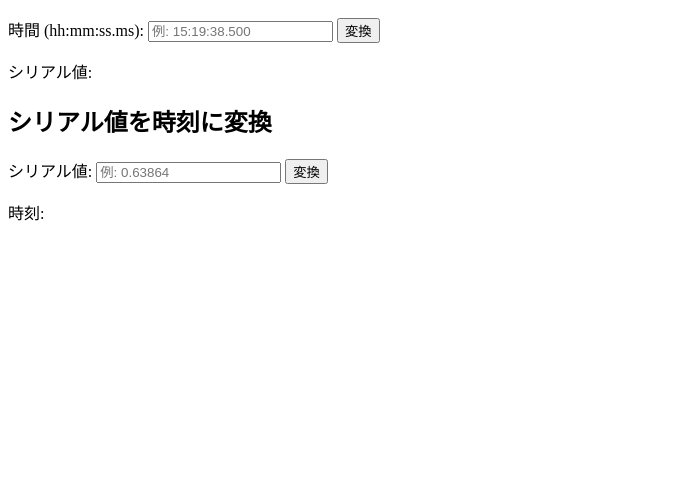
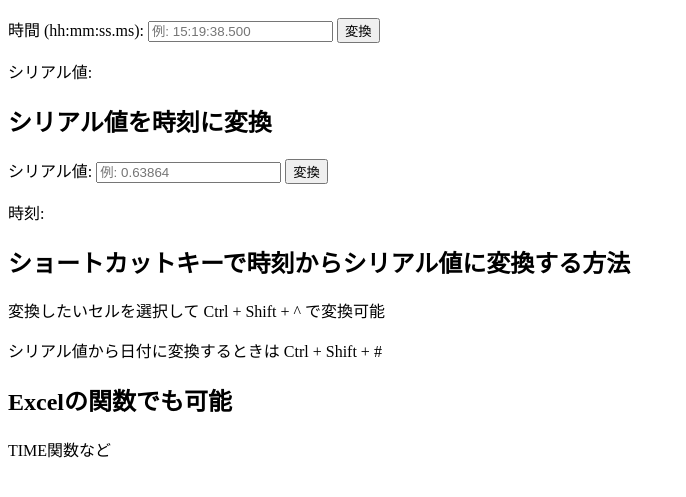
Before and after one commit to y-sugimoto-jcontrol/tools, a plain HTML site: page Excel_TimeToSerial.html in a window 1280 px wide. Shown: the part 127-624 px from the top of the page, without its empty margins (0-686 px from the left). Drawn offline with Linux system fonts and the light colour scheme.

Commit message:
[ADD] Excelのショートカットキーで変換可能だったのでやり方を追記

```diff
--- a/Excel_TimeToSerial.html
+++ b/Excel_TimeToSerial.html
@@ -31,6 +31,14 @@
   <input type="number" id="serialInput" placeholder="例: 0.63864" step="0.0000001">
   <button onclick="serialToTime()">変換</button>
   <p>時刻: <span id="timeResult"></span></p>
+
+  <!-- 実はツールを使わなくてもショートカットキーで変換可能 -->
+  <h2>ショートカットキーで時刻からシリアル値に変換する方法</h2>
+  <p>変換したいセルを選択して Ctrl + Shift + ^ で変換可能</p>
+  <p>シリアル値から日付に変換するときは Ctrl + Shift + #</p>
+
+  <h2>Excelの関数でも可能</h2>
+  <p>TIME関数など</p>
 
   <script>
     // 時刻をシリアル値に変換
```
